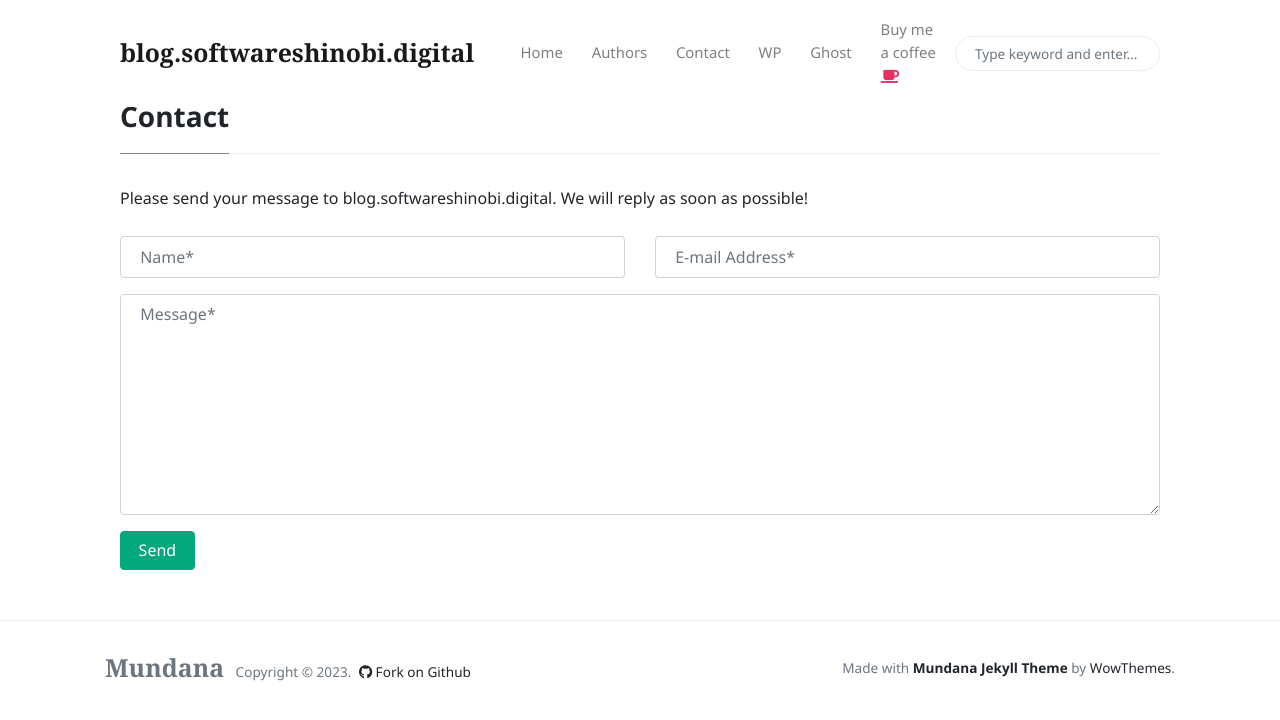
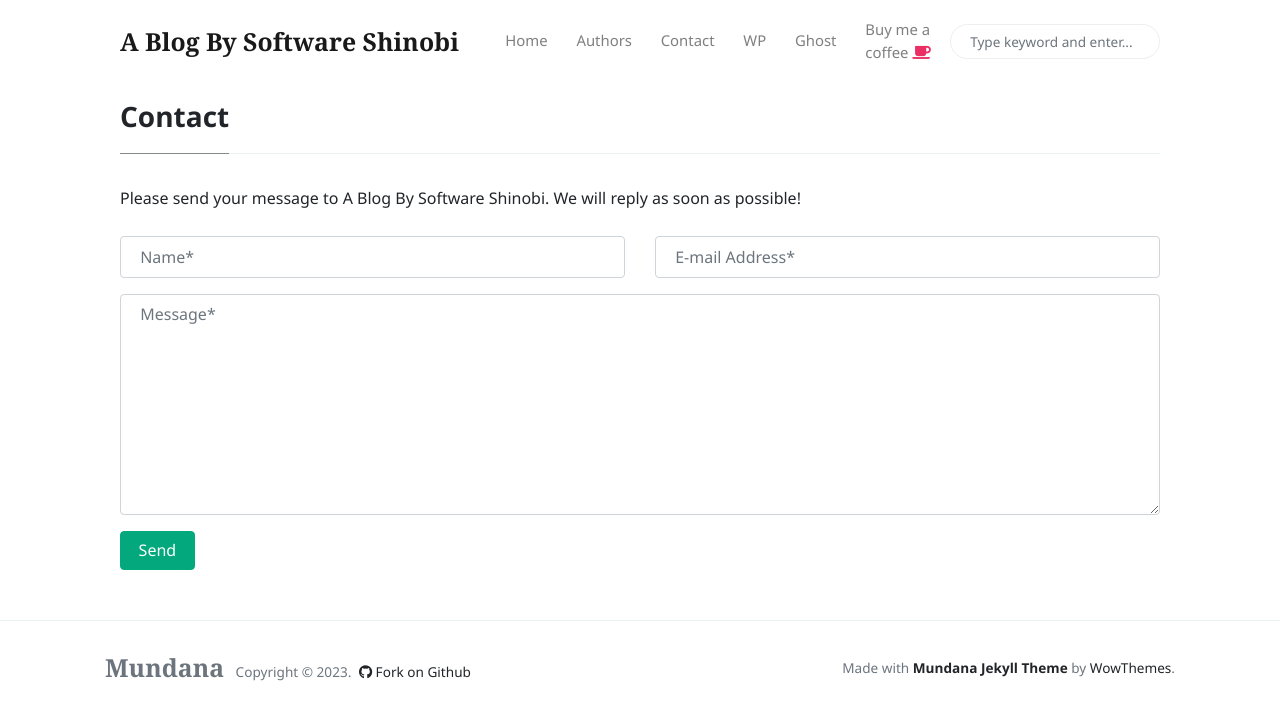
Before and after one commit to softwareshinobi/blog.softwareshinobi.digital, a Jekyll site: the page built from _pages/contact.md, in a window 1280 px wide. Shown: the top 720 px of the page. Built offline with Jekyll 4.4.1, drawn with Linux system fonts in a browser that asks for light colours; nearby versions of some CDN libraries.

Commit message:
automated terminal push

```diff
--- a/_config.yml
+++ b/_config.yml
@@ -1,5 +1,5 @@
 # Site
-name: 'blog.softwareshinobi.digital'
+name: 'A Blog By Software Shinobi'
 
 description: 'put something clever here later.'
 
```
